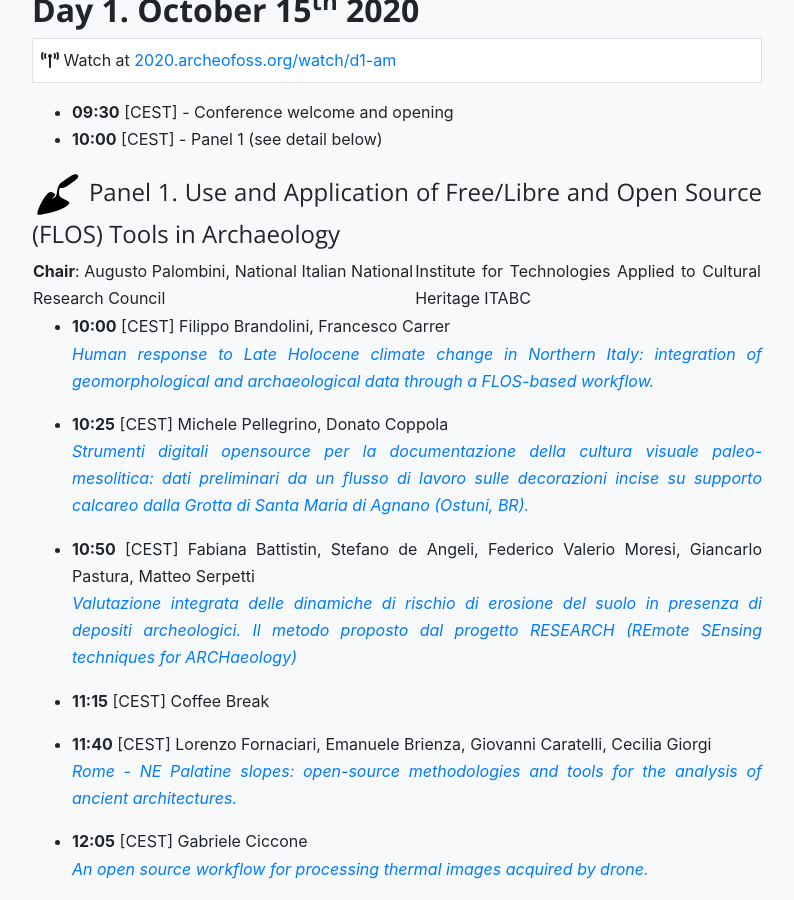
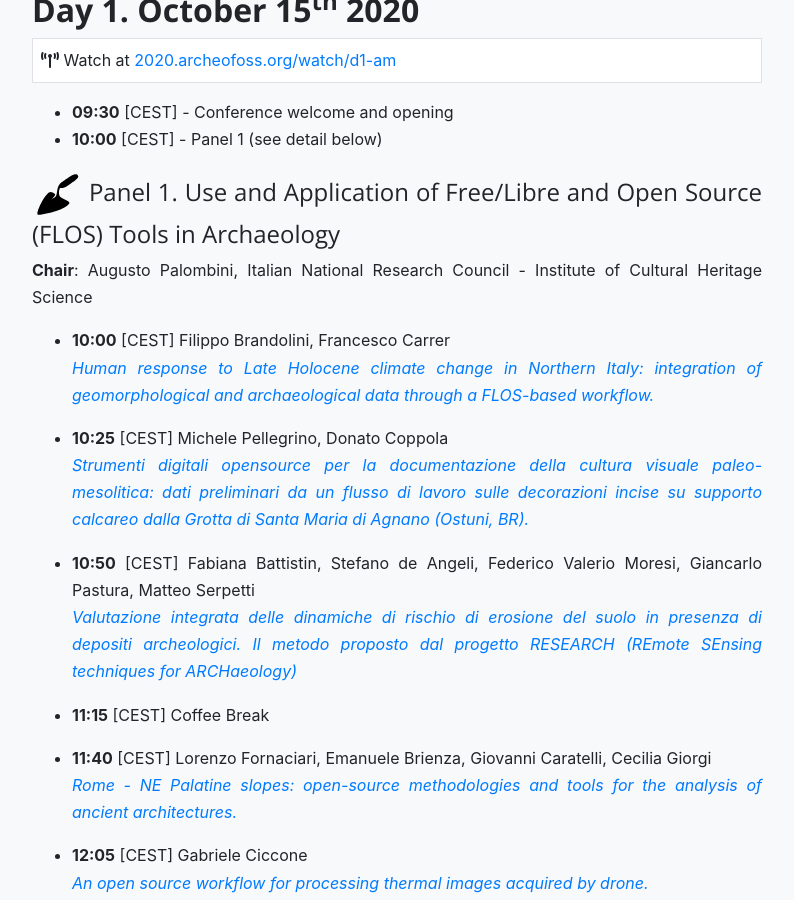
Before and after one commit to archeofoss/archeofoss2020, a Jekyll site: the page built from programme.md, in a window 1280 px wide and 900 px high, scrolled down 654 px. Shown: the whole window, without its empty margins (243-1037 px from the left). Built offline with Jekyll 4.4.1, drawn with Linux system fonts in a browser that asks for light colours; nearby versions of some CDN libraries.

Commit message:
Update programme.md

```diff
--- a/programme.md
+++ b/programme.md
@@ -29,7 +29,7 @@ The **Book of Abstracts** is already and freely available in Zenodo [![DOI](http
 
 #### ![icon](images/icons/trowel.svg "Trowel") Panel 1. Use and Application of Free/Libre and Open Source (FLOS) Tools in Archaeology
 
-**Chair**: Augusto Palombini, National Italian National Research Council |Institute for Technologies Applied to Cultural Heritage ITABC
+**Chair**: Augusto Palombini, Italian National Research Council - Institute of Cultural Heritage Science
 
 
 - **10:00** [CEST] Filippo Brandolini, Francesco Carrer
```
